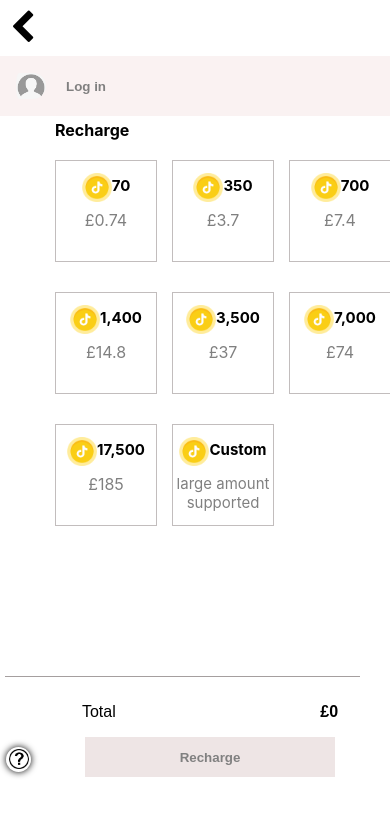
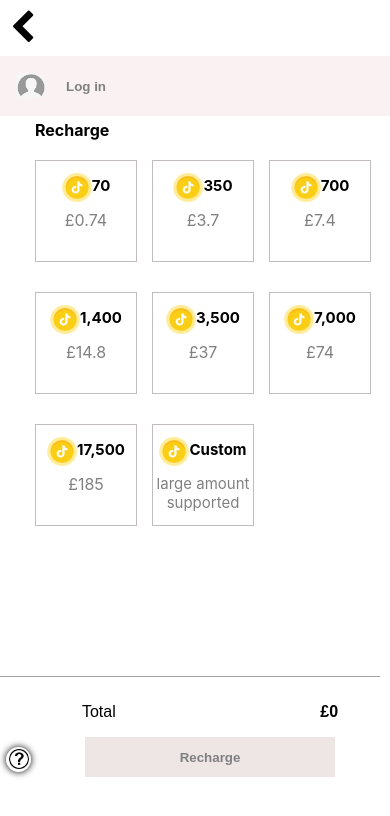
Before and after one commit to oluwatay123/Tiktok, a React (Create React App) app: page / in a window 390 px wide. Shown: the top 816 px of the page. Built offline with nearby package versions, Linux system fonts and the light colour scheme.

Commit message:
Add files via upload

```diff
--- a/src/styles/mainbody.css
+++ b/src/styles/mainbody.css
@@ -110,7 +110,7 @@
 
   .mainbody {
     padding-top: 0;
-    padding:0 50px 0 50px ;
+    /* padding:0 50px 0 50px ; */
     margin-left: -25px;
     border-bottom-width: 1px;
     border-bottom-style: solid;
@@ -118,7 +118,7 @@
     padding-bottom: 150px;
   }
   .container{
-    padding:0 30px 0 30px ;
+    padding:0 10px 0 10px ;
   }
 
   .get-coin-button {
```
